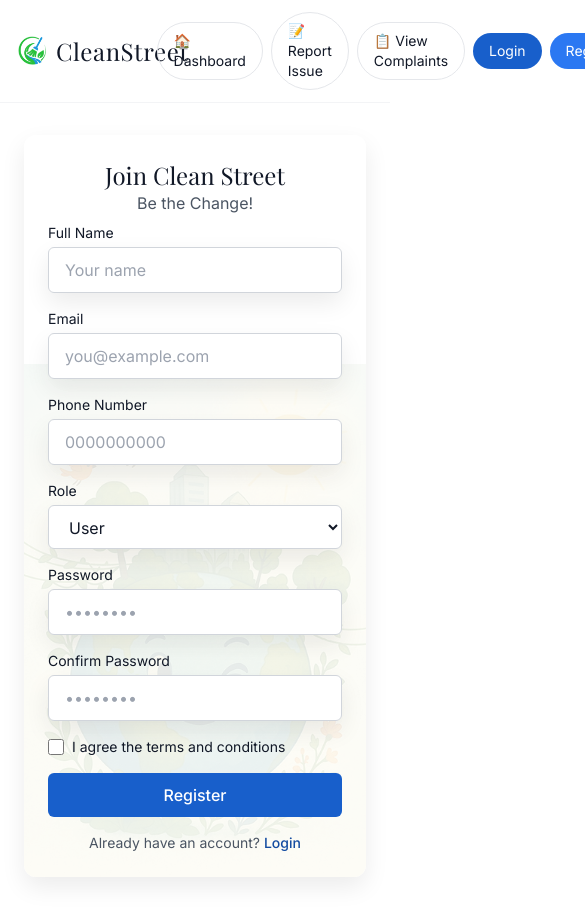
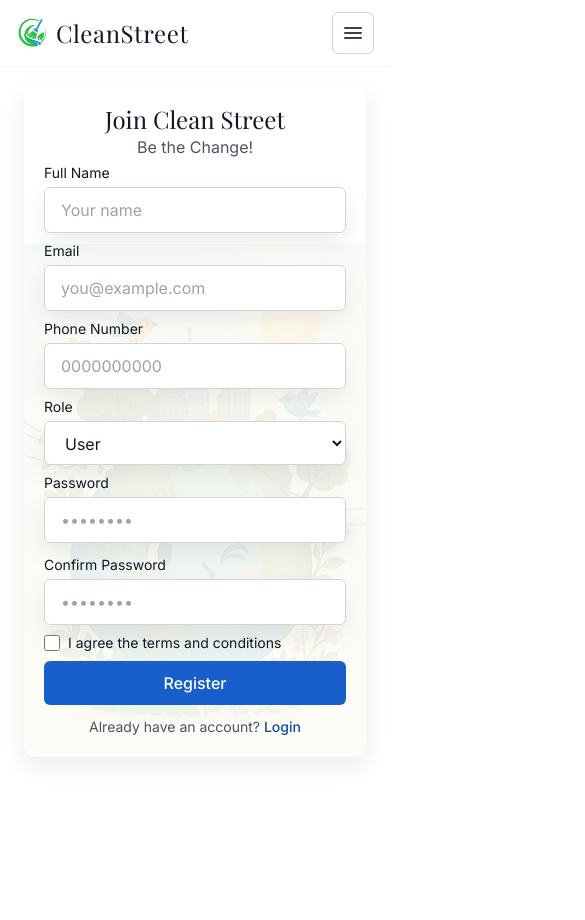
Before and after one commit to arpitasah00/Clean_Street, a React (Vite) app in the folder frontend/: page /register in a window 390 px wide. Shown: the top 920 px of the page, 585 px wide, since content can reach past the window. After the commit the page ends 844 px from the top, so only its background shows below. Built offline with nearby package versions, Linux system fonts and the light colour scheme.

Commit message:
make pages responsive

```diff
--- a/frontend/src/components/Navbar.jsx
+++ b/frontend/src/components/Navbar.jsx
@@ -1,6 +1,7 @@
 import { Link, NavLink } from 'react-router-dom'
 import { useAuth } from '../context/AuthContext'
 import logo from '../assets/logo.png'
+import { useState } from 'react'
 
 function getInitials(nameOrEmail = '') {
   if (!nameOrEmail) return 'A';
@@ -11,6 +12,7 @@ function getInitials(nameOrEmail = '') {
 
 export default function Navbar() {
   const { user, logout } = useAuth()
+  const [open, setOpen] = useState(false)
   return (
     <header className="w-full py-3 border-b border-gray-100 bg-white sticky top-0 z-10 backdrop-blur">
       <nav className="max-w-6xl mx-auto px-4 flex items-center justify-between">
@@ -18,7 +20,8 @@ export default function Navbar() {
           <img src={logo} alt="CleanStreet logo" className="w-8 h-8 object-contain" />
           <span className="font-display text-2xl tracking-wide">CleanStreet</span>
         </Link>
-        <div className="flex items-center gap-2 text-sm">
+  {/* Desktop links (lg and up) */}
+  <div className="hidden lg:flex items-center gap-2 text-sm">
           {user?.role !== 'admin' && (
             <NavLink to="/dashboard" className={({isActive}) => `px-4 py-2 rounded-full border ${isActive ? 'bg-gray-900 text-white border-gray-900' : 'border-gray-200 hover:bg-gray-50'}`}>🏠 Dashboard</NavLink>
           )}
@@ -49,7 +52,62 @@ export default function Navbar() {
             </>
           )}
         </div>
+        {/* Mobile hamburger */}
+        <button
+          type="button"
+          className="lg:hidden inline-flex items-center justify-center p-2 rounded-md border border-gray-300 text-gray-700 hover:bg-gray-50"
+          aria-label="Open menu"
+          aria-expanded={open}
+          onClick={() => setOpen(!open)}
+        >
+          <svg xmlns="http://www.w3.org/2000/svg" viewBox="0 0 24 24" fill="currentColor" className="w-6 h-6">
+            {open ? (
+              <path fillRule="evenodd" d="M6.225 4.811a1 1 0 0 1 1.414 0L12 9.172l4.361-4.361a1 1 0 1 1 1.414 1.414L13.414 10.586l4.361 4.361a1 1 0 0 1-1.414 1.414L12 12l-4.361 4.361a1 1 0 0 1-1.414-1.414l4.361-4.361-4.361-4.361a1 1 0 0 1 0-1.414z" clipRule="evenodd" />
+            ) : (
+              <>
+                <path d="M4 7h16M4 12h16M4 17h16" stroke="currentColor" strokeWidth="2" strokeLinecap="round" />
+              </>
+            )}
+          </svg>
+        </button>
       </nav>
+      {/* Mobile menu panel */}
+      {open && (
+        <div className="lg:hidden border-t border-gray-100 bg-white shadow-sm">
+          <div className="max-w-6xl mx-auto px-4 py-3 flex flex-col gap-2 text-sm">
+            {user?.role !== 'admin' && (
+              <NavLink to="/dashboard" onClick={() => setOpen(false)} className={({isActive}) => `px-3 py-2 rounded-md border ${isActive ? 'bg-gray-900 text-white border-gray-900' : 'border-gray-200 hover:bg-gray-50'}`}>🏠 Dashboard</NavLink>
+            )}
+            {user?.role === 'admin' && (
+              <NavLink to="/admin" onClick={() => setOpen(false)} className={({isActive}) => `px-3 py-2 rounded-md border ${isActive ? 'bg-gray-900 text-white border-gray-900' : 'border-gray-200 hover:bg-gray-50'}`}>🛡️ Admin</NavLink>
+            )}
+            {user?.role !== 'admin' && (
+              <NavLink to="/report" onClick={() => setOpen(false)} className={({isActive}) => `px-3 py-2 rounded-md border ${isActive ? 'bg-gray-900 text-white border-gray-900' : 'border-gray-200 hover:bg-gray-50'}`}>📝 Report Issue</NavLink>
+            )}
+            <NavLink to="/complaints" onClick={() => setOpen(false)} className={({isActive}) => `px-3 py-2 rounded-md border ${isActive ? 'bg-gray-900 text-white border-gray-900' : 'border-gray-200 hover:bg-gray-50'}`}>📋 View Complaints</NavLink>
+            {user ? (
+              <div className="flex items-center justify-between gap-3">
+                <NavLink to="/profile" onClick={() => setOpen(false)} className="flex items-center gap-2">
+                  {user.profile_photo ? (
+                    <img src={user.profile_photo} alt="avatar" className="w-8 h-8 rounded-full object-cover" style={{background: 'transparent'}} />
+                  ) : (
+                    <span className="w-8 h-8 rounded-full bg-gray-700 text-white flex items-center justify-center font-bold text-lg">
+                      {getInitials(user.name || user.email)}
+                    </span>
+                  )}
+                  <span className="text-sm">Profile</span>
+                </NavLink>
+                <button onClick={() => { setOpen(false); logout(); }} className="px-3 py-2 rounded-md border border-gray-200 hover:bg-gray-50">Sign out</button>
+              </div>
+            ) : (
+              <div className="grid grid-cols-2 gap-2">
+                <Link to="/login" onClick={() => setOpen(false)} className="px-3 py-2 rounded-md bg-brand-600 text-white text-center hover:bg-brand-700">Login</Link>
+                <Link to="/register" onClick={() => setOpen(false)} className="px-3 py-2 rounded-md bg-brand-500 text-white text-center hover:bg-brand-600">Register</Link>
+              </div>
+            )}
+          </div>
+        </div>
+      )}
     </header>
   )
 }
--- a/frontend/src/pages/Complaints.jsx
+++ b/frontend/src/pages/Complaints.jsx
@@ -362,7 +362,7 @@ export default function Complaints() {
 
       {selected && (
         <div
-          className="fixed inset-0 z-50 bg-black/40 flex items-center justify-center p-4"
+          className="fixed inset-0 z-50 bg-black/30 backdrop-blur-sm flex items-center justify-center p-4"
           onClick={() => {
             if (!busy) {
               setShowComments(false);
--- a/frontend/src/pages/Register.jsx
+++ b/frontend/src/pages/Register.jsx
@@ -37,32 +37,32 @@ export default function Register() {
     }
   };
   return (
-  <section className="grid lg:grid-cols-2 items-start gap-0 max-w-[1200px] mx-auto py-8 lg:py-12">
+  <section className="grid lg:grid-cols-2 items-stretch gap-0 max-w-[1200px] mx-auto py-4 lg:py-6">
       {/* Illustration left */}
-      <div className="hidden lg:flex items-start justify-end lg:px-0 pt-0 lg:-mr-px">
+  <div className="hidden lg:flex items-center justify-end lg:px-0 pt-0 lg:-mr-px lg:h-[600px]">
         <img
           src={registerImg}
           alt="Register illustration"
-          className="w-full max-w-md h-auto object-contain"
+          className="w-full max-w-md h-full object-contain"
         />
       </div>
 
       {/* Form right */}
-      <div className="flex items-center justify-center lg:justify-start pt-0 pb-16 px-6 lg:px-0">
-        <div className="w-full max-w-md relative p-6 rounded-xl shadow-soft bg-white/85 backdrop-blur-sm overflow-hidden">
+  <div className="flex items-center justify-center lg:justify-start pt-0 pb-0 px-6 lg:px-0 lg:h-[600px]">
+  <div className="w-full max-w-md h-full relative p-5 rounded-xl shadow-soft bg-white/85 backdrop-blur-sm overflow-y-auto flex flex-col">
           {/* subtle earth background */}
           <img
             src={regEarth}
             alt="Earth"
             className="pointer-events-none select-none absolute right-0 bottom-0 w-[100%] opacity-50 z-0"
           />
-          <div className="relative z-10">
-            <div className="mb-2 text-center">
+          <div className="relative z-10 flex-1 flex flex-col">
+            <div className="mb-1 text-center">
               <h2 className="font-display text-2xl">Join Clean Street</h2>
               <p className="text-gray-600">Be the Change!</p>
             </div>
 
-            <form className="space-y-4" onSubmit={onSubmit}>
+            <form className="space-y-2" onSubmit={onSubmit}>
               {error && <div className="text-sm text-red-600">{error}</div>}
               <div>
                 <label className="block mb-1 text-sm">Full Name</label>
@@ -90,7 +90,7 @@ export default function Register() {
                   <input className="input" type="password" placeholder="Enter admin code" value={adminCode} onChange={e=>setAdminCode(e.target.value)} />
                 </div>
               )}
-              <div className="grid grid-cols-1 sm:grid-cols-2 gap-4">
+              <div className="grid grid-cols-1 sm:grid-cols-2 gap-3">
                 <div>
                   <label className="block mb-1 text-sm">Password</label>
                   <input className="input" type="password" placeholder="••••••••" value={password} onChange={e=>setPassword(e.target.value)} />
@@ -109,7 +109,7 @@ export default function Register() {
               <button className="btn btn-brand w-full" type="submit">Register</button>
             </form>
 
-            <p className="mt-4 text-sm text-center text-gray-600">
+            <p className="mt-3 text-sm text-center text-gray-600">
               Already have an account?{" "}
               <Link
                 to="/login"
```
